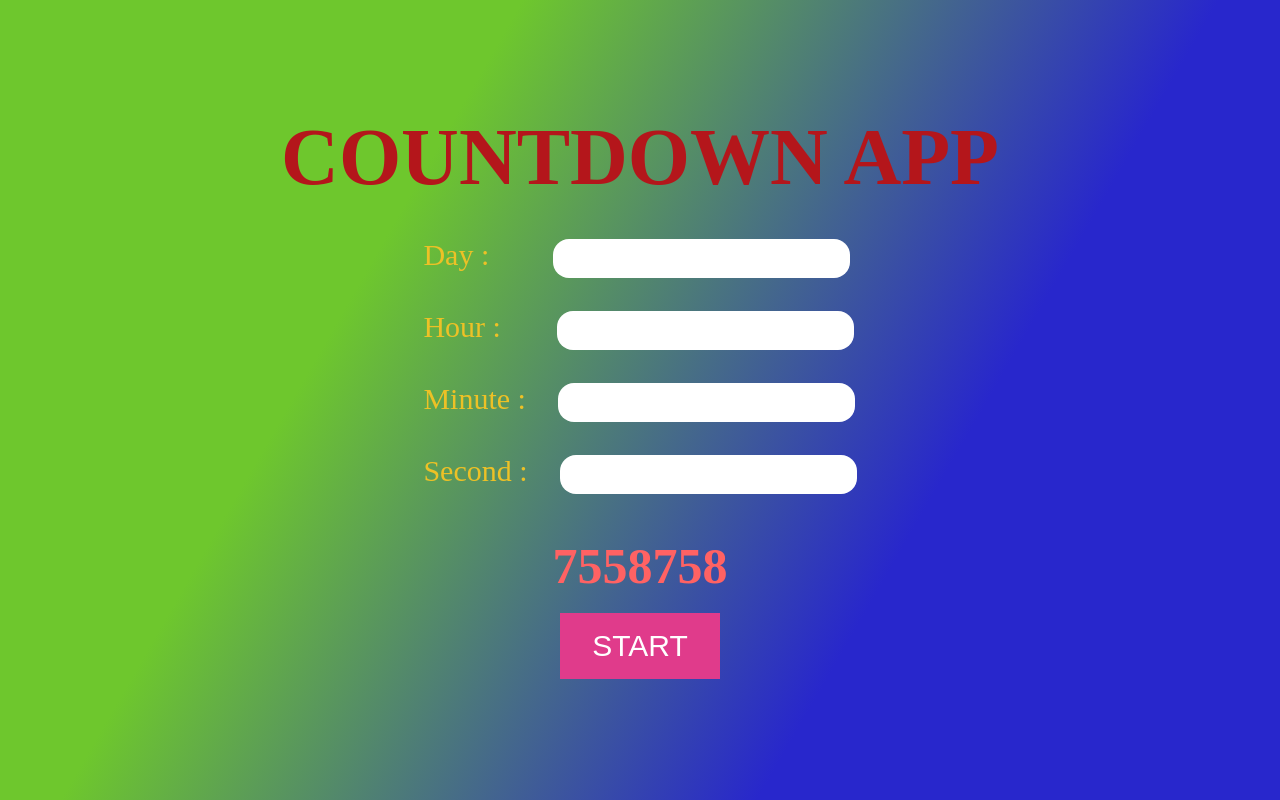
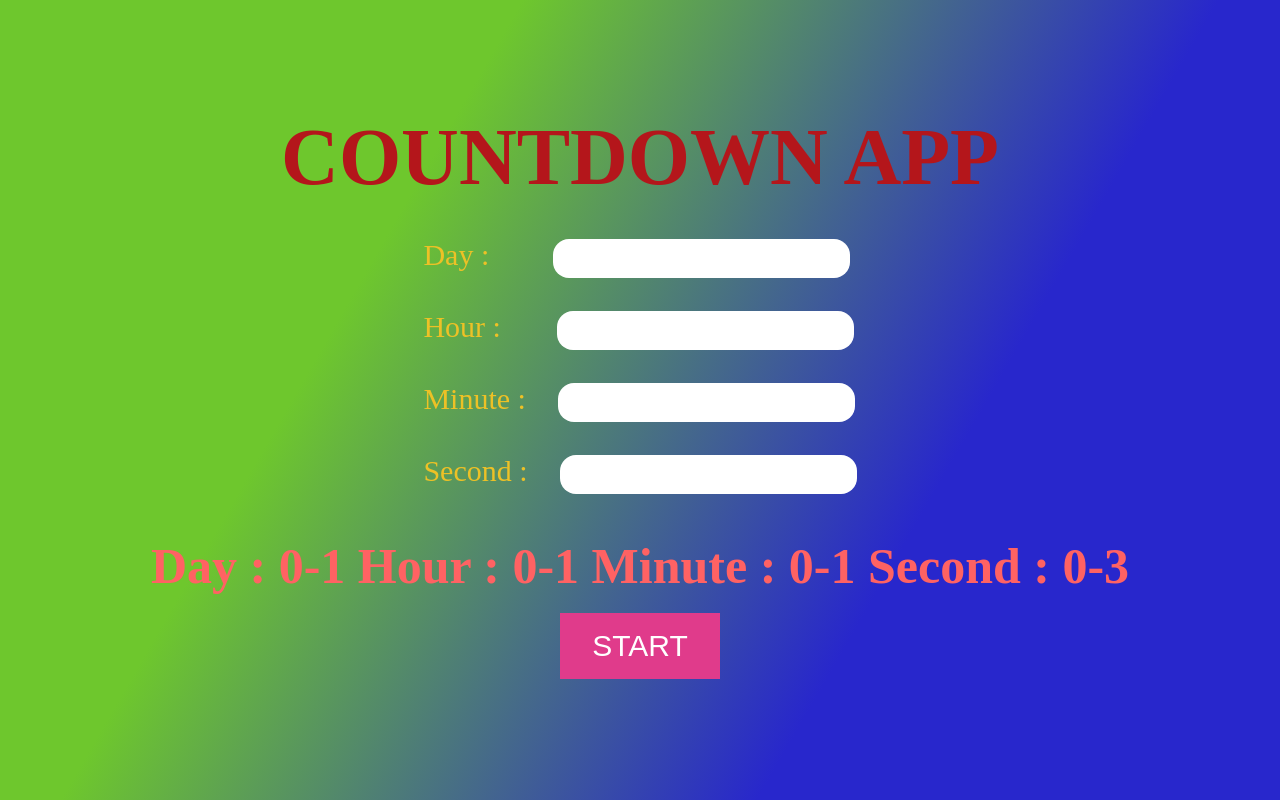
Before and after one commit to Nishantrajputs45/COUNTDOWN-APP, a plain HTML site: page index.html in a window 1280 px wide. Both pictures are taken after a click on the button "START". Drawn offline with Linux system fonts and the light colour scheme.

Commit message:
Countdown logic added

```diff
--- a/index.html
+++ b/index.html
@@ -27,7 +27,7 @@
           </div>
         </div>
         <div class="resultDisplay">
-          <div class="result">7558758</div>
+          <div class="result"></div>
           <button class="start" onclick="countDownStart()">START</button>
         </div>
       </div>
--- a/main.js
+++ b/main.js
@@ -0,0 +1,87 @@
+const userDay = document.querySelector("#day");
+const userHour = document.querySelector("#hour");
+const userMinute = document.querySelector("#minute");
+const userSecond = document.querySelector("#second");
+const result = document.querySelector(".result");
+
+let dataInMilliSecond = 0;
+let setIntervalResult;
+function countDownStart() {
+  if (userDay) {
+    dataInMilliSecond =
+      dataInMilliSecond + Number(userDay.value) * 24 * 60 * 60 * 1000;
+  }
+  if (userHour) {
+    dataInMilliSecond =
+      dataInMilliSecond + Number(userHour.value) * 60 * 60 * 1000;
+  }
+  if (userMinute) {
+    dataInMilliSecond =
+      dataInMilliSecond + Number(userMinute.value) * 60 * 1000;
+  }
+  if (userSecond) {
+    dataInMilliSecond = dataInMilliSecond + Number(userSecond.value) * 1000;
+  }
+  setIntervalResult = setInterval(() => {
+    dataInMilliSecond = dataInMilliSecond - 100;
+    if (dataInMilliSecond === 0) {
+      clearInterval(setIntervalResult);
+    }
+    let day = "";
+    let hour = "";
+    let minute = "";
+    let second = "";
+    if (Math.floor(dataInMilliSecond / (24 * 60 * 60 * 1000)) < 10) {
+      day = "0" + day + Math.floor(dataInMilliSecond / (24 * 60 * 60 * 1000));
+    } else {
+      day = day + Math.floor(dataInMilliSecond / (24 * 60 * 60 * 1000));
+    }
+    if (
+      Math.floor(
+        (dataInMilliSecond % (24 * 60 * 60 * 1000)) / (60 * 60 * 1000)
+      ) < 10
+    ) {
+      hour =
+        "0" +
+        hour +
+        Math.floor(
+          (dataInMilliSecond % (24 * 60 * 60 * 1000)) / (60 * 60 * 1000)
+        );
+    } else {
+      hour =
+        hour +
+        Math.floor(
+          (dataInMilliSecond % (24 * 60 * 60 * 1000)) / (60 * 60 * 1000)
+        );
+    }
+    if (
+      minute +
+        Math.floor((dataInMilliSecond % (60 * 60 * 1000)) / (60 * 1000)) <
+      10
+    ) {
+      minute =
+        "0" +
+        minute +
+        Math.floor((dataInMilliSecond % (60 * 60 * 1000)) / (60 * 1000));
+    } else {
+      minute =
+        minute +
+        Math.floor((dataInMilliSecond % (60 * 60 * 1000)) / (60 * 1000));
+    }
+    if (second + Math.floor((dataInMilliSecond % (60 * 1000)) / 1000) < 10) {
+      second =
+        "0" + second + Math.floor((dataInMilliSecond % (60 * 1000)) / 1000);
+    } else {
+      second = second + Math.floor((dataInMilliSecond % (60 * 1000)) / 1000);
+    }
+    result.innerText =
+      "Day : " +
+      day +
+      " Hour : " +
+      hour +
+      " Minute : " +
+      minute +
+      " Second : " +
+      second;
+  }, 100);
+}
```
